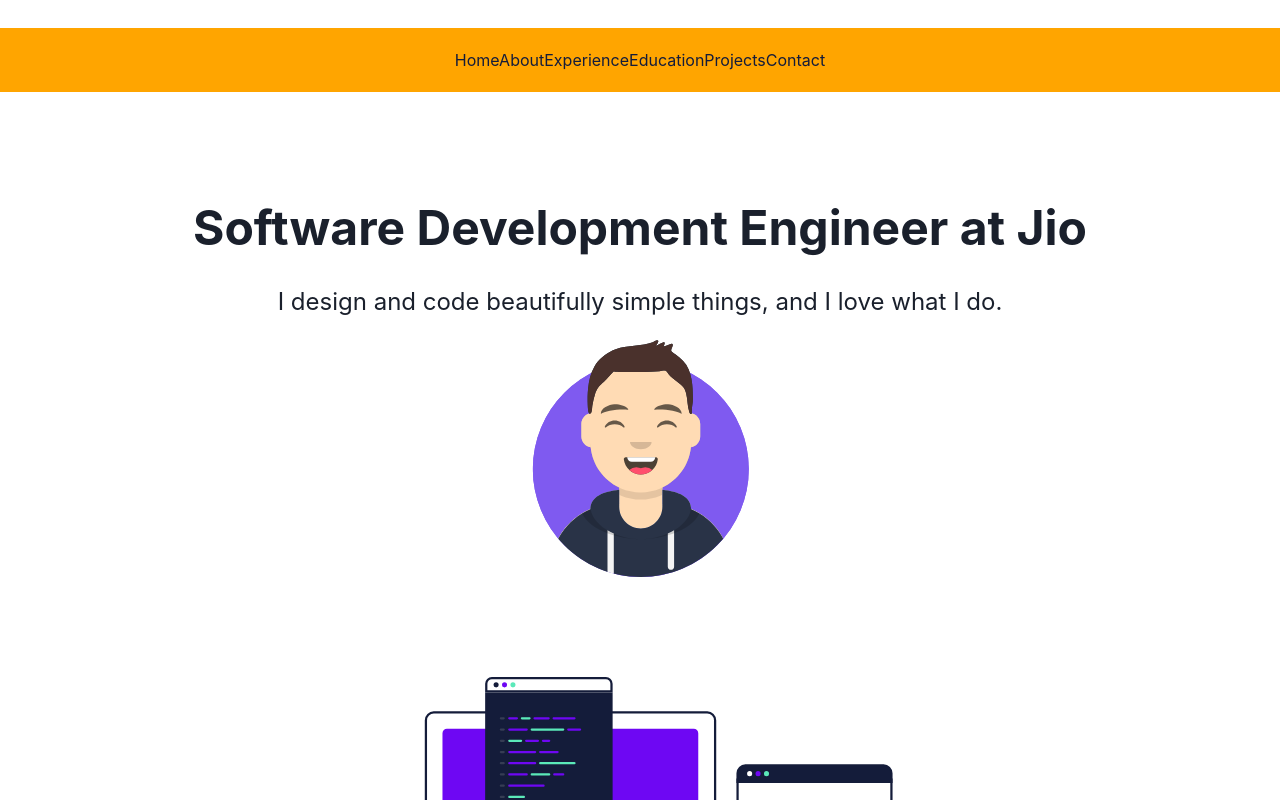
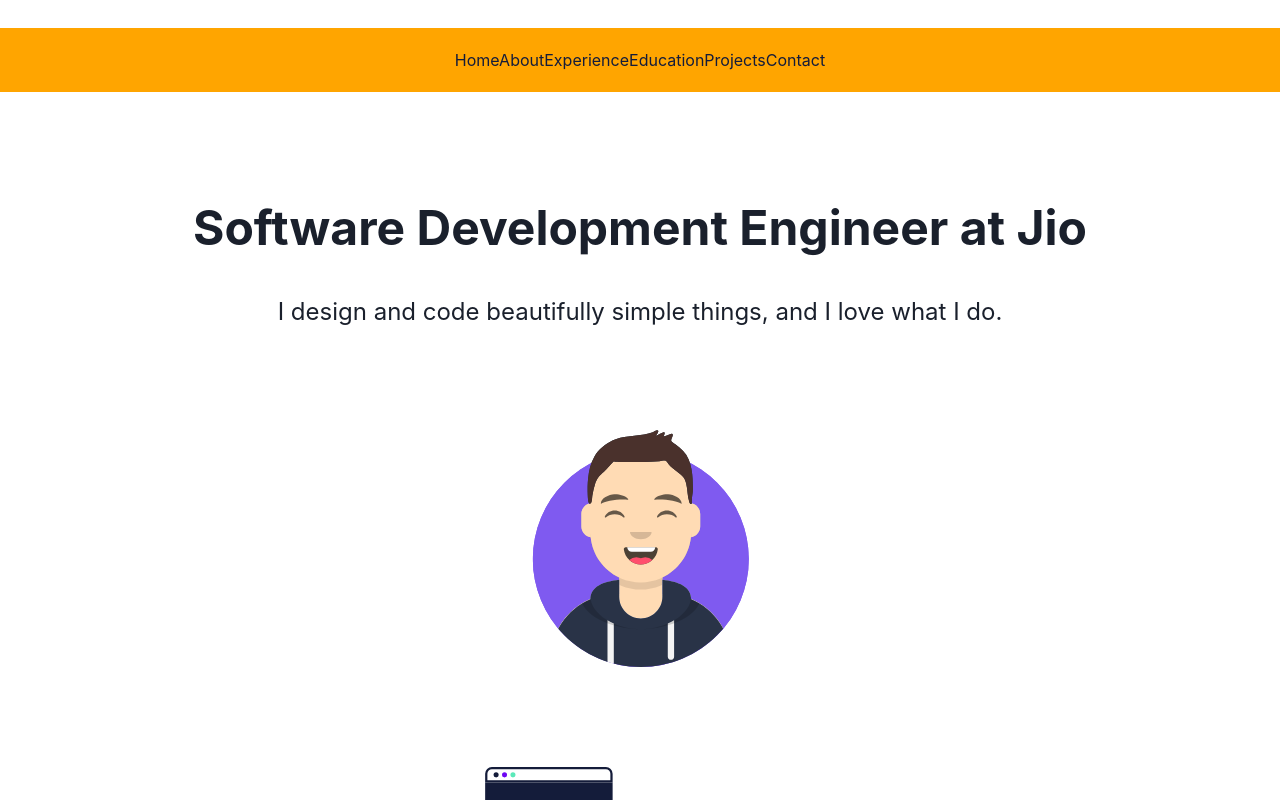
Before and after one commit to Chinmay2660/Portfolio, a React (Create React App) app: page / in a window 1280 px wide. Shown: the top 800 px of the page. Built offline with nearby package versions, Linux system fonts and the light colour scheme.

Commit message:
Updated Home tile

```diff
--- a/src/Components/Home/Home.jsx
+++ b/src/Components/Home/Home.jsx
@@ -16,11 +16,11 @@
             <Text fontSize="5xl" fontWeight="bold">
                 Software Development Engineer at Jio
             </Text>
-            <Text fontSize="2xl" style={{marginTop: '20px'}}>
+            <Text fontSize="2xl" style={{marginTop: '30px'}}>
                 I design and code beautifully simple things, and I love what I do.
             </Text>
             <Tilt>
-                <img src={avatar} alt="Avatar" style={{ marginTop: '20px' }} />
+                <img src={avatar} alt="Avatar" style={{ marginTop: '100px' }} />
             </Tilt>
             <img
                 src={devices}
```
